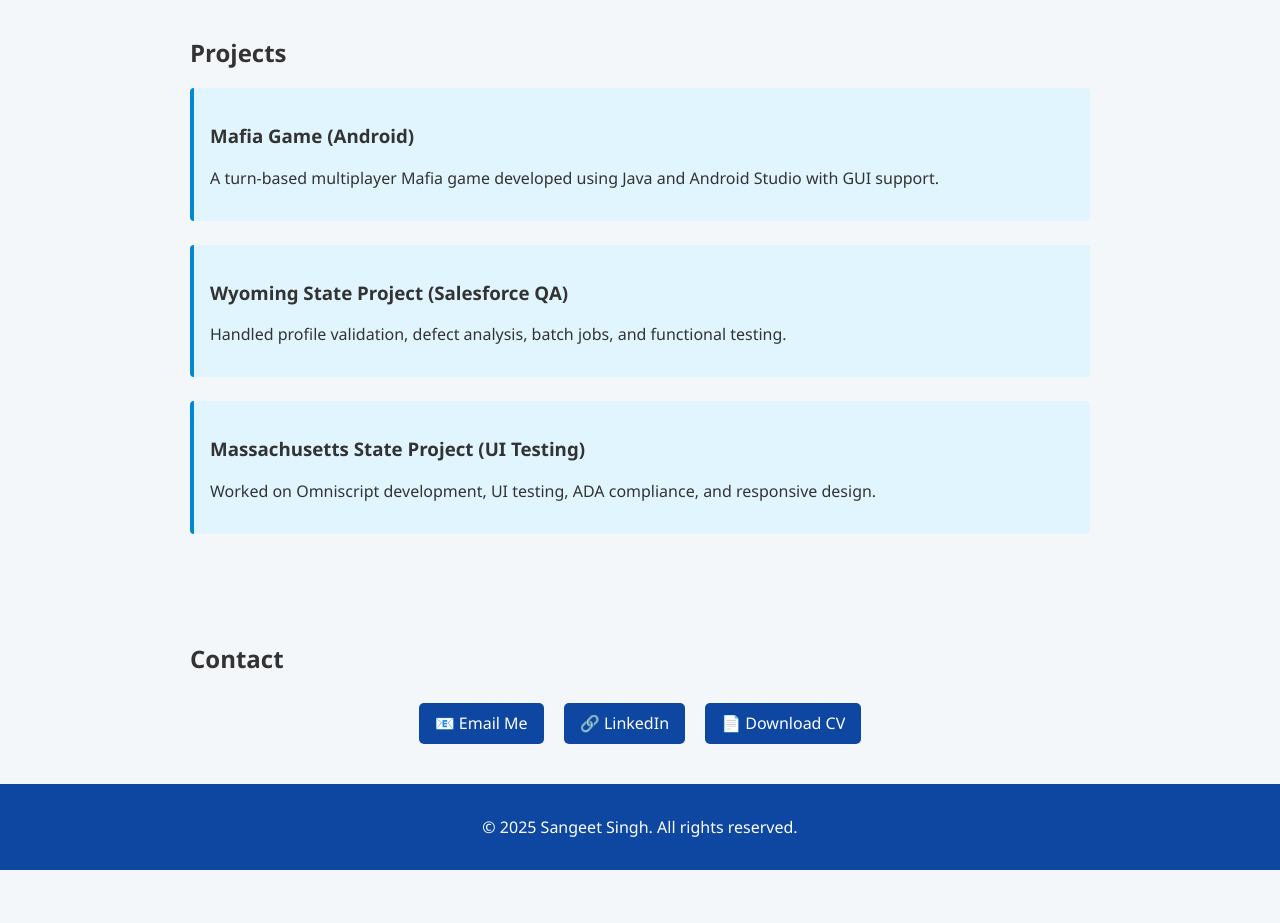
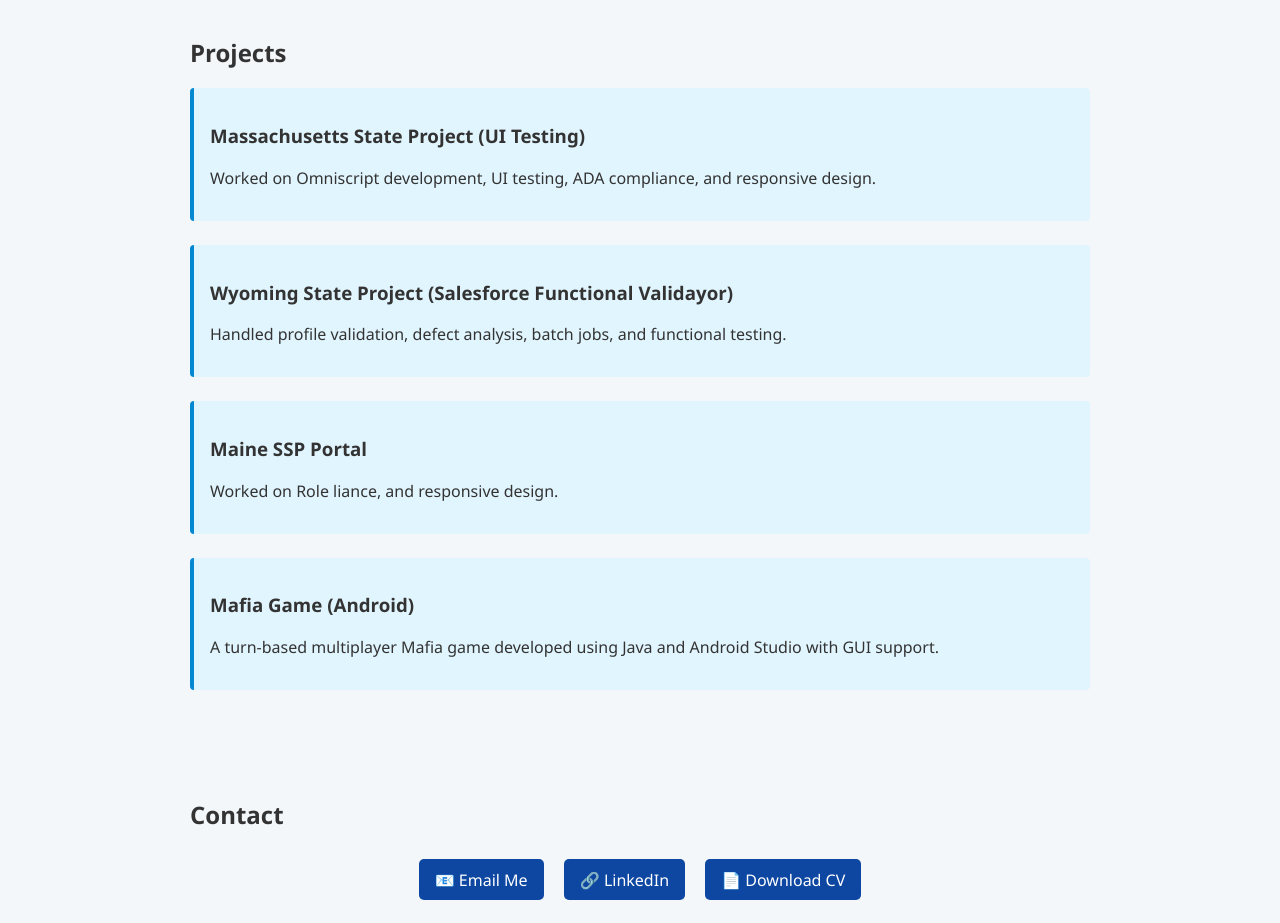
Before and after one commit to sangeetsingh/my-portfolio, a plain HTML site: page index.html in a window 1280 px wide. Shown: the part 880-1803 px from the top of the page. Before the commit the page ends 1750 px from the top, so only its background shows below. Drawn offline with Linux system fonts and the light colour scheme.

Commit message:
Update Project

```diff
--- a/index.html
+++ b/index.html
@@ -54,16 +54,20 @@
   <section id="projects">
     <h2>Projects</h2>
     <div class="project">
-      <h3>Mafia Game (Android)</h3>
-      <p>A turn-based multiplayer Mafia game developed using Java and Android Studio with GUI support.</p>
+      <h3>Massachusetts State Project (UI Testing)</h3>
+      <p>Worked on Omniscript development, UI testing, ADA compliance, and responsive design.</p>
     </div>
     <div class="project">
-      <h3>Wyoming State Project (Salesforce QA)</h3>
+      <h3>Wyoming State Project (Salesforce Functional Validayor)</h3>
       <p>Handled profile validation, defect analysis, batch jobs, and functional testing.</p>
     </div>
     <div class="project">
-      <h3>Massachusetts State Project (UI Testing)</h3>
-      <p>Worked on Omniscript development, UI testing, ADA compliance, and responsive design.</p>
+      <h3>Maine SSP Portal</h3>
+      <p>Worked on Role liance, and responsive design.</p>
+    </div>
+    <div class="project">
+      <h3>Mafia Game (Android)</h3>
+      <p>A turn-based multiplayer Mafia game developed using Java and Android Studio with GUI support.</p>
     </div>
   </section>
 
@@ -72,7 +76,7 @@
     <div class="contact-buttons">
       <a href="mailto:sangeetsingh2000@gmail.com" class="btn">📧 Email Me</a>
       <a href="https://www.linkedin.com/in/sangeet-singh-12a33920a" class="btn" target="_blank">🔗 LinkedIn</a>
-      <a href="assets/Sangeet Resume Dev 2025.docx" class="btn" download>📄 Download CV</a>
+      <a href="assets/Sangeet-Resume-2025.docx" class="btn" download>📄 Download CV</a>
     </div>
   </section>
 
```
Also changed, not shown: 1 other file.
